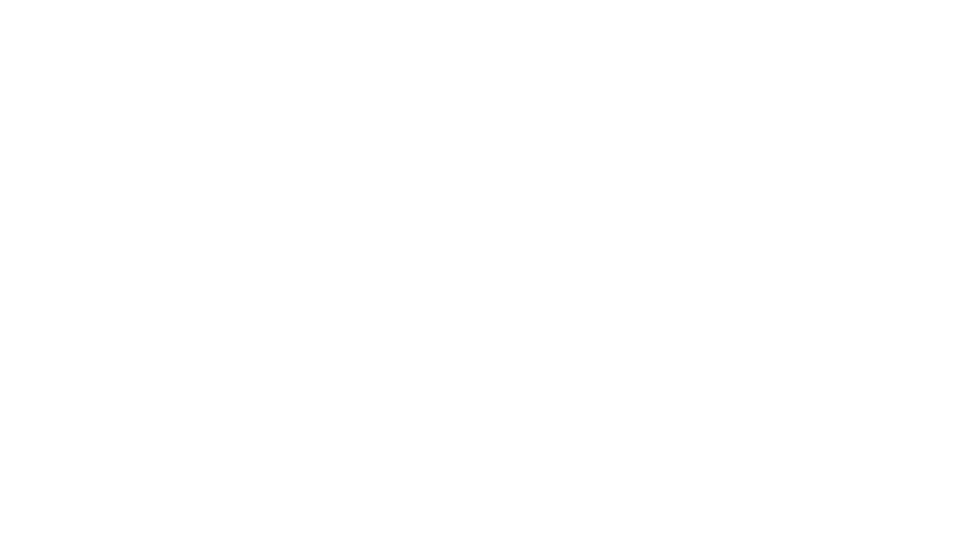
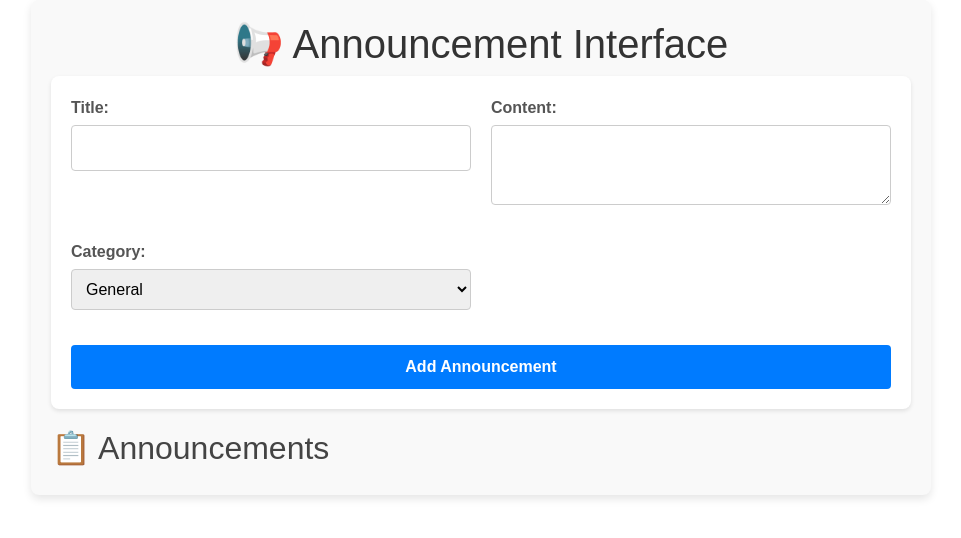
Before and after one commit to uno092102/CampusNavigator, a React (Create React App) app in the folder frontend/campusnavigator/: page /announcement in a window 1280 px wide. Before the commit this address had no page. Shown: the top 538 px of the page, without its empty margins (159-1120 px from the left). Built offline with nearby package versions, Linux system fonts and the light colour scheme.

Commit message:
Announcement Frontend

```diff
--- a/frontend/campusnavigator/src/App.jsx
+++ b/frontend/campusnavigator/src/App.jsx
@@ -11,6 +11,7 @@ import Feedback from './pages/Feedback';
 import Userprofile from './pages/UserProfilePage';
 import Notification from './pages/notification';
 import Detail from './pages/detailpage';
+import Announcement from './pages/Announcement';
 
 // Import admin pages
 import AdminLogin from './pages/AdminLogin';
@@ -33,6 +34,7 @@ function App() {
       <Route path="/Feedback" element={<Feedback />} />
       <Route path="/notifications" element={<Notification />} />
       <Route path="/detail" element={<Detail />} />
+      <Route path="/announcement" element={<Announcement />} />
 
       {/* Admin Routes */}
       <Route path="/admin/login" element={<AdminLogin />} />
--- /dev/null
+++ b/frontend/campusnavigator/src/pages/Announcement.jsx
@@ -0,0 +1,209 @@
+import React, { useState } from "react";
+import { Helmet } from "react-helmet";
+
+const AnnouncementApp = () => {
+  const [announcements, setAnnouncements] = useState([]);
+  const [form, setForm] = useState({
+    title: "",
+    content: "",
+    category: "General",
+  });
+
+  const handleInputChange = (e) => {
+    const { name, value } = e.target;
+    setForm((prevForm) => ({
+      ...prevForm,
+      [name]: value,
+    }));
+  };
+
+  const handleAddAnnouncement = (e) => {
+    e.preventDefault();
+    if (!form.title || !form.content) {
+      alert("Please fill all required fields!");
+      return;
+    }
+
+    const newAnnouncement = {
+      announcementID: announcements.length + 1,
+      title: form.title,
+      content: form.content,
+      category: form.category,
+      postTimestamp: new Date().toISOString(),
+    };
+
+    setAnnouncements((prevAnnouncements) => [...prevAnnouncements, newAnnouncement]);
+    setForm({ title: "", content: "", category: "General" });
+  };
+
+  return (
+    <div style={styles.container}>
+        <Helmet>
+        <title>Announcement - Campus Navigator</title>
+      </Helmet>
+
+      <h1 style={styles.header}>📢 Announcement Interface</h1>
+
+      {/* Form */}
+      <form onSubmit={handleAddAnnouncement} style={styles.form}>
+        <div style={styles.formGroup}>
+          <label style={styles.label}>Title:</label>
+          <input
+            type="text"
+            name="title"
+            value={form.title}
+            onChange={handleInputChange}
+            style={styles.input}
+            required
+          />
+        </div>
+        <div style={styles.formGroup}>
+          <label style={styles.label}>Content:</label>
+          <textarea
+            name="content"
+            value={form.content}
+            onChange={handleInputChange}
+            style={styles.textarea}
+            required
+          />
+        </div>
+        <div style={styles.formGroup}>
+          <label style={styles.label}>Category:</label>
+          <select
+            name="category"
+            value={form.category}
+            onChange={handleInputChange}
+            style={styles.select}
+          >
+            <option value="General">General</option>
+            <option value="Event">Event</option>
+            <option value="Alert">Alert</option>
+            <option value="Maintenance">Maintenance</option>
+            <option value="Other">Other</option>
+          </select>
+        </div>
+        <button type="submit" style={styles.button}>
+          Add Announcement
+        </button>
+      </form>
+
+      {/* Announcements List */}
+      <h2 style={styles.subHeader}>📋 Announcements</h2>
+      <div style={styles.cardContainer}>
+        {announcements.map((announcement) => (
+          <div key={announcement.announcementID} style={styles.card}>
+            <h3 style={styles.cardTitle}>{announcement.title}</h3>
+            <p style={styles.cardContent}>{announcement.content}</p>
+            <div style={styles.cardMeta}>
+              <p>
+                <strong>Category:</strong> {announcement.category}
+              </p>
+              <p>
+                <strong>Timestamp:</strong>{" "}
+                {new Date(announcement.postTimestamp).toLocaleString()}
+              </p>
+            </div>
+          </div>
+        ))}
+      </div>
+    </div>
+  );
+};
+
+const styles = {
+  container: {
+    fontFamily: "Arial, sans-serif",
+    padding: "20px",
+    maxWidth: "900px",
+    margin: "0 auto",
+    backgroundColor: "#f9f9f9",
+    borderRadius: "8px",
+    boxShadow: "0 4px 8px rgba(0, 0, 0, 0.1)",
+  },
+  header: {
+    textAlign: "center",
+    color: "#333",
+  },
+  subHeader: {
+    marginTop: "20px",
+    color: "#444",
+  },
+  form: {
+    backgroundColor: "#fff",
+    padding: "20px",
+    borderRadius: "8px",
+    boxShadow: "0 2px 4px rgba(0, 0, 0, 0.1)",
+    marginBottom: "20px",
+  },
+  formGroup: {
+    marginBottom: "15px",
+  },
+  label: {
+    display: "block",
+    marginBottom: "5px",
+    fontWeight: "bold",
+    color: "#555",
+  },
+  input: {
+    display: "block",
+    width: "100%",
+    padding: "10px",
+    border: "1px solid #ccc",
+    borderRadius: "4px",
+  },
+  textarea: {
+    display: "block",
+    width: "100%",
+    padding: "10px",
+    border: "1px solid #ccc",
+    borderRadius: "4px",
+    height: "80px",
+  },
+  select: {
+    display: "block",
+    width: "100%",
+    padding: "10px",
+    border: "1px solid #ccc",
+    borderRadius: "4px",
+  },
+  button: {
+    width: "100%",
+    padding: "10px",
+    backgroundColor: "#007BFF",
+    color: "#fff",
+    border: "none",
+    borderRadius: "4px",
+    fontWeight: "bold",
+    cursor: "pointer",
+    transition: "background-color 0.3s",
+  },
+  buttonHover: {
+    backgroundColor: "#0056b3",
+  },
+  cardContainer: {
+    display: "grid",
+    gridTemplateColumns: "repeat(auto-fill, minmax(280px, 1fr))",
+    gap: "20px",
+  },
+  card: {
+    backgroundColor: "#fff",
+    padding: "15px",
+    borderRadius: "8px",
+    boxShadow: "0 2px 4px rgba(0, 0, 0, 0.1)",
+  },
+  cardTitle: {
+    margin: "0 0 10px",
+    fontSize: "1.2em",
+    color: "#333",
+  },
+  cardContent: {
+    color: "#666",
+  },
+  cardMeta: {
+    marginTop: "10px",
+    fontSize: "0.9em",
+    color: "#555",
+  },
+};
+
+export default AnnouncementApp;
--- a/frontend/campusnavigator/src/pages/homepage.jsx
+++ b/frontend/campusnavigator/src/pages/homepage.jsx
@@ -618,7 +618,7 @@ const HomePage = () => {
               Service
             </a>
             <a
-              href="#"
+              href="/announcement"
               style={{
                 color: "#FFFFFF",
                 marginRight: "30px",
```
